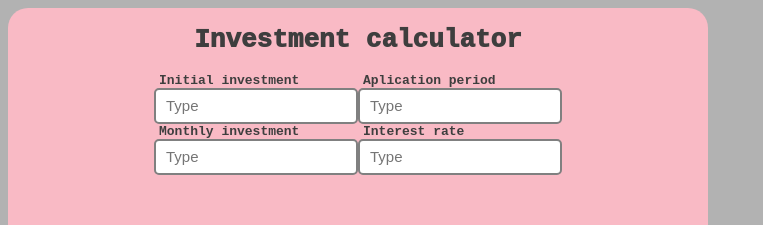
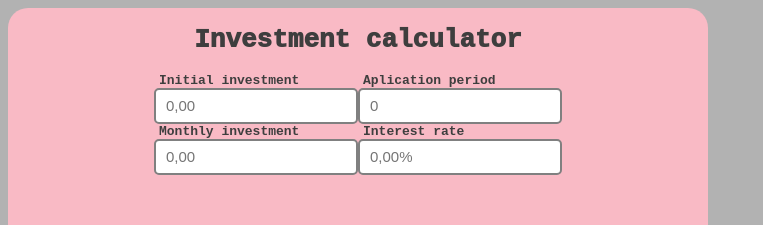
Before and after one commit to lucabattesini/interest-calculator, a Next.js app in the folder interest-calculator-app/: page / in a window 1280 px wide. Shown: the top 225 px of the page, without its empty margins (0-763 px from the left). Built offline with nearby package versions, Linux system fonts and the light colour scheme.

Commit message:
Changing what will be showed in the label and in the place holder

```diff
--- a/interest-calculator-app/app/page.js
+++ b/interest-calculator-app/app/page.js
@@ -11,17 +11,17 @@ export default function MainPage() {
           <div className="components">
             <div className="firstLine">
               <label for="investment">Initial investment</label>
-              <input className="initialInvestment" placeholder="Type"></input>
+              <input className="initialInvestment" placeholder="0,00"></input>
 
               <label for="investment">Monthly investment</label>
-              <input className="monthlyInvestment" placeholder="Type"></input>
+              <input className="monthlyInvestment" placeholder="0,00"></input>
             </div>
             <div className="secondLine">
               <label for="investment">Aplication period</label>
-              <input className="aplicationPeriod" placeholder="Type"></input>
+              <input className="aplicationPeriod" placeholder="0"></input>
 
               <label for="investment">Interest rate</label>
-              <input className="interestRate" placeholder="Type"></input>
+              <input className="interestRate" placeholder="0,00%"></input>
             </div>
           </div>
         </div>
```
